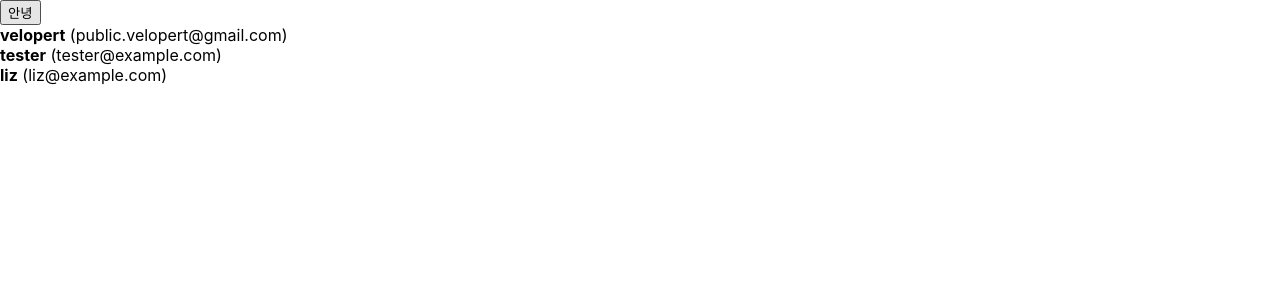
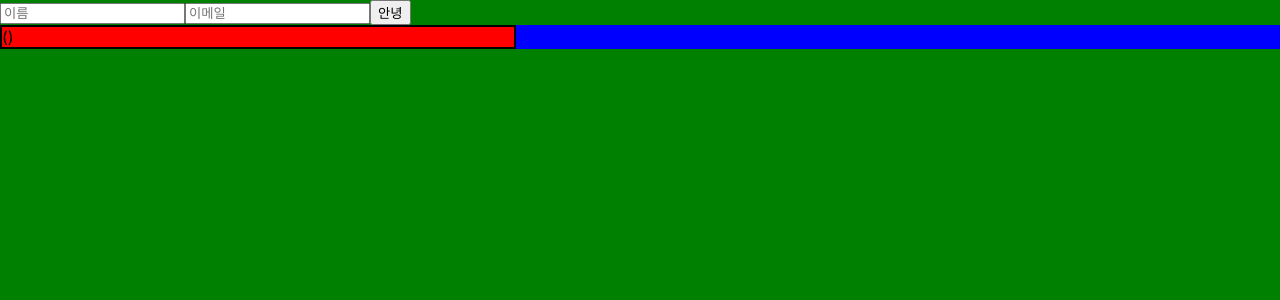
Before and after one commit to cohyun/nbbang, a React (Create React App) app: page / in a window 1280 px wide. Both pictures are taken after a click on the button "안녕". Shown: the top 300 px of the page. Built offline with nearby package versions, Linux system fonts and the light colour scheme.

Commit message:
사용자 추가 / 배열 렌더링 / css

```diff
--- a/src/App.css
+++ b/src/App.css
@@ -1,38 +1,19 @@
-.App {
-  text-align: center;
+.Back{
+  background-color: green;
+  height: 100vh;
 }
 
-.App-logo {
-  height: 40vmin;
-  pointer-events: none;
+.UserCard{
+  background-color: red;
+  border: 2px solid black;
+  width: 40%;
+  height: 20%;
 }
 
-@media (prefers-reduced-motion: no-preference) {
-  .App-logo {
-    animation: App-logo-spin infinite 20s linear;
-  }
+.CardBack{
+ background-color: blue;
+ display: flex;
+ flex-direction: row;
+ flex-wrap: wrap;
+ width:100%;
 }
-
-.App-header {
-  background-color: #282c34;
-  min-height: 100vh;
-  display: flex;
-  flex-direction: column;
-  align-items: center;
-  justify-content: center;
-  font-size: calc(10px + 2vmin);
-  color: white;
-}
-
-.App-link {
-  color: #61dafb;
-}
-
-@keyframes App-logo-spin {
-  from {
-    transform: rotate(0deg);
-  }
-  to {
-    transform: rotate(360deg);
-  }
-}
--- a/src/App.js
+++ b/src/App.js
@@ -1,11 +1,36 @@
+import { useEffect, useState } from "react";
 import UserList from "./Userlist";
+import { users } from "./Userlist";
+import "./App.css";
+let idNum = 1;
+function App() {
+  const [newName, setNewName] = useState("");
+  const [newEmail, setNewEmail] = useState("");
+  const [refresh, setFresh] = useState(0);
 
-function App() {
   return (
-    <div>
-      <button>안녕</button>
+    <div class="Back">
+      <input placeholder="이름" onChange={(e) => setNewName(e.target.value)} />
+      <input
+        placeholder="이메일"
+        onChange={(e) => setNewEmail(e.target.value)}
+      />
+      <button
+        onClick={() => {
+          users.push({
+            id: idNum,
+            username: newName,
+            email: newEmail,
+          });
+          idNum++;
+          console.log(users);
+          setFresh(refresh + 1);
+        }}
+      >
+        안녕
+      </button>
+
       <UserList />
-      <div> {UserList}</div>
     </div>
   );
 }
--- a/src/Userlist.js
+++ b/src/Userlist.js
@@ -1,32 +1,17 @@
+import { useEffect } from "react";
+import "./App.css";
 function User({ user }) {
   return (
-    <div>
+    <div className="UserCard">
       <b>{user.username}</b> <span>({user.email})</span>
     </div>
   );
 }
+const users = [];
 
 function UserList() {
-  const users = [
-    {
-      id: 1,
-      username: "velopert",
-      email: "public.velopert@gmail.com",
-    },
-    {
-      id: 2,
-      username: "tester",
-      email: "tester@example.com",
-    },
-    {
-      id: 3,
-      username: "liz",
-      email: "liz@example.com",
-    },
-  ];
-
   return (
-    <div>
+    <div className="CardBack">
       {users.map((user) => (
         <User user={user} key={user.id} />
       ))}
@@ -34,4 +19,6 @@ function UserList() {
   );
 }
 
+export { users, UserList };
+
 export default UserList;
```
